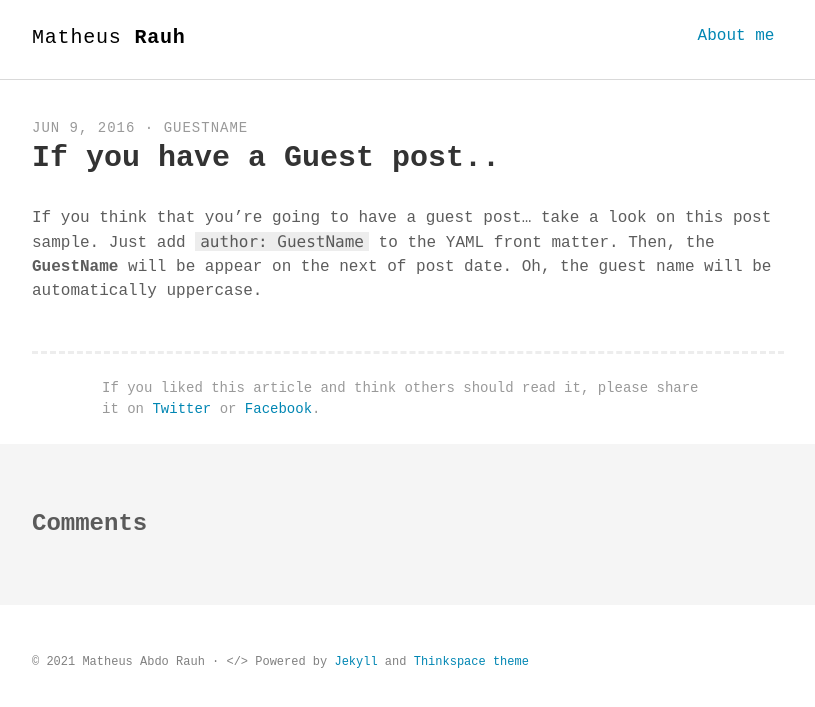
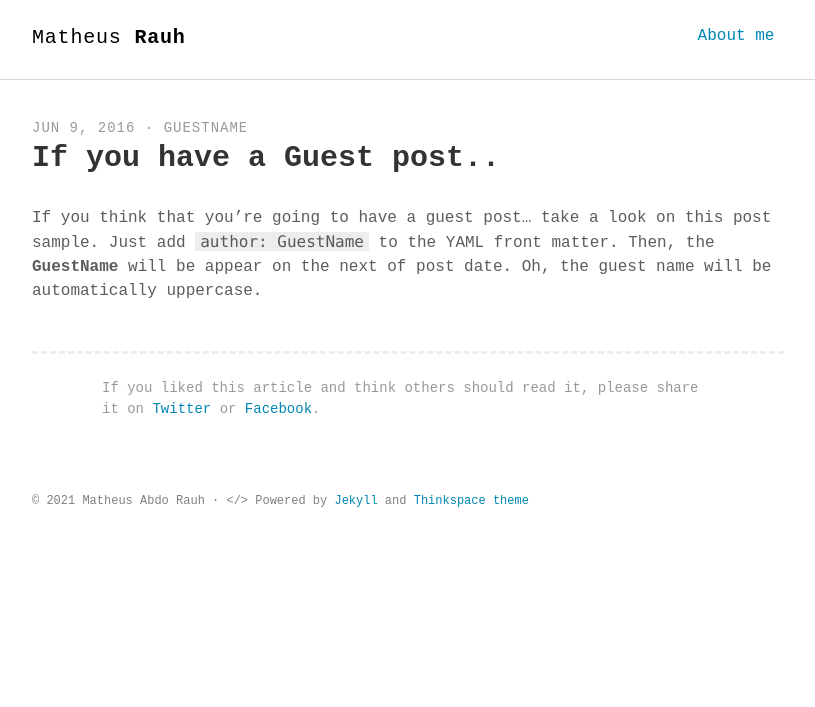
Before and after one commit to m-rauh/m-rauh.github.io, a Jekyll site: the page built from _posts/2016-06-09-if-you-have-a-guest-post.md, in a window 1280 px wide. Shown: the top 707 px of the page, without its empty margins (232-1047 px from the left). Built offline with Jekyll 4.4.1, drawn with Linux system fonts in a browser that asks for light colours; some web fonts are replaced; comment, search, counter and statistics services are not loaded.

Commit message:
Update _config.yml

```diff
--- a/_config.yml
+++ b/_config.yml
@@ -9,7 +9,7 @@
 
 google_analytics  : UA-XXXXX-XX
 twitter_username  : ""
-comments_enabled  : true # if enabled (set to true), please provide your disqus_username
+comments_enabled  : false # if enabled (set to true), please provide your disqus_username
 disqus_shortname  : ""
 postshare_enabled : true
 
```
